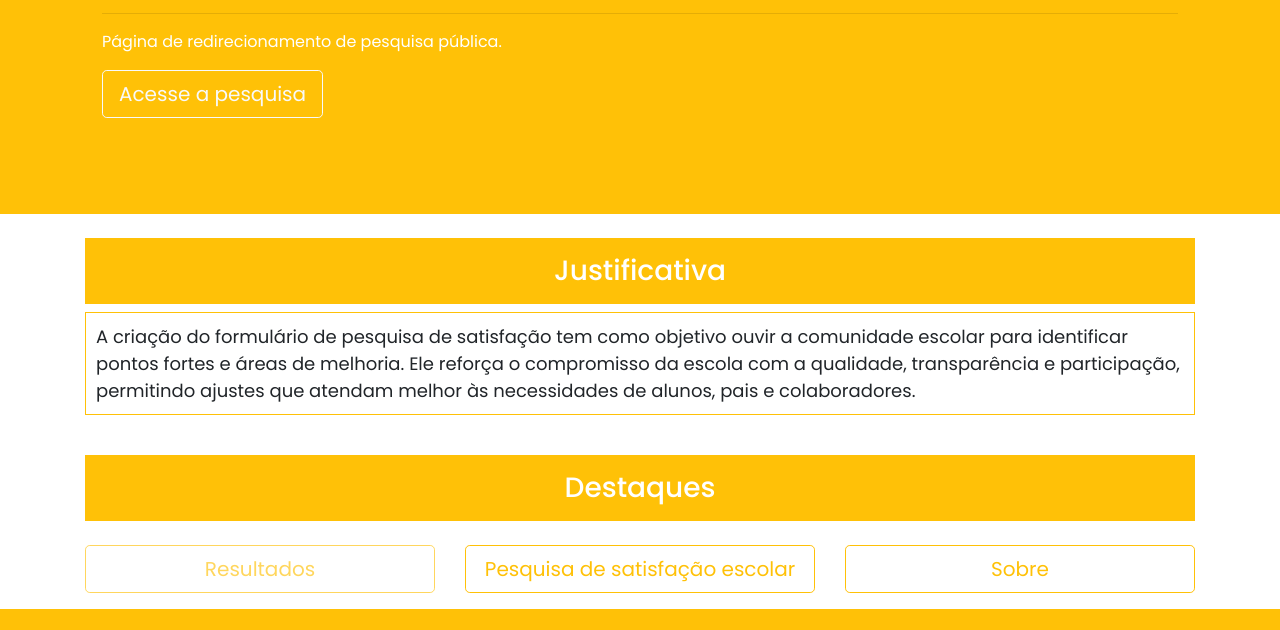
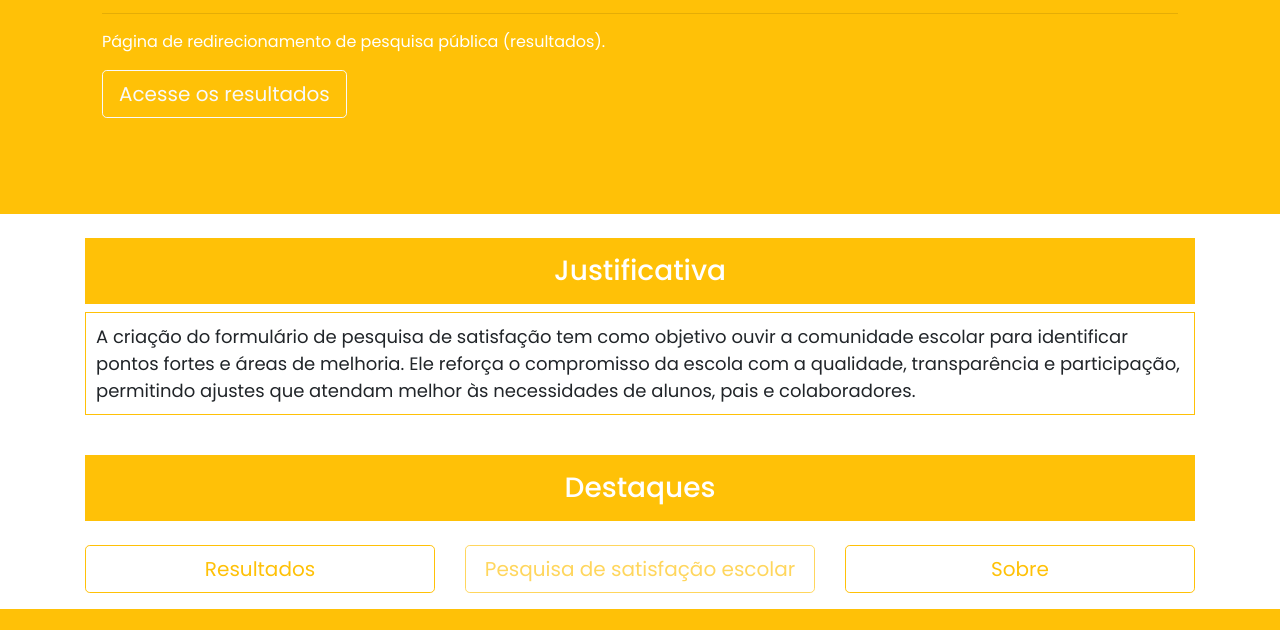
Before and after one commit to ericoverisimo/formul-rio, a plain HTML site: page index.html in a window 1280 px wide. Shown: the part 269-899 px from the top of the page. Drawn offline with nearby package versions, Linux system fonts and the light colour scheme.

Commit message:
Update index.html

```diff
--- a/index.html
+++ b/index.html
@@ -28,8 +28,8 @@
                     <p class="le lead">Participe da nossa pesquisa e ajude a melhorar a escola! Sua opinião é essencial
                         para aprimorar ensino, gestão e ambiente.</p>
                     <hr>
-                    <p class="le">Página de redirecionamento de pesquisa pública.</p>
-                    <a class="btn btn-outline-light btn-lg" href="pesquisa.html">Acesse a pesquisa</a>
+                    <p class="le">Página de redirecionamento de pesquisa pública (resultados).</p>
+                    <a class="btn btn-outline-light btn-lg" href="resultado.html">Acesse os resultados</a>
                 </div>
 
             </div>
@@ -67,10 +67,10 @@
         <div class="container">
             <div class="row">
                 <div class="col-md-4 mt-3">
-                    <a class="btn btn-outline-warning btn-block btn-lg mb-3 disabled" href="">Resultados</a>
+                    <a class="btn btn-outline-warning btn-block btn-lg mb-3" href="resultado.html">Resultados</a>
                 </div>
                 <div class="col-md-4  mt-3">
-                    <a class="btn btn-outline-warning btn-block  btn-lg mb-3" href="pesquisa.html">Pesquisa de satisfação escolar</a>
+                    <a class="btn btn-outline-warning btn-block  btn-lg mb-3 disabled" href="pesquisa.html">Pesquisa de satisfação escolar</a>
                 </div>
                 <div class="col-md-4  mt-3">
                     <a class="btn btn-outline-warning btn-block  btn-lg mb-3" href="Sobre.html">Sobre</a>
```
